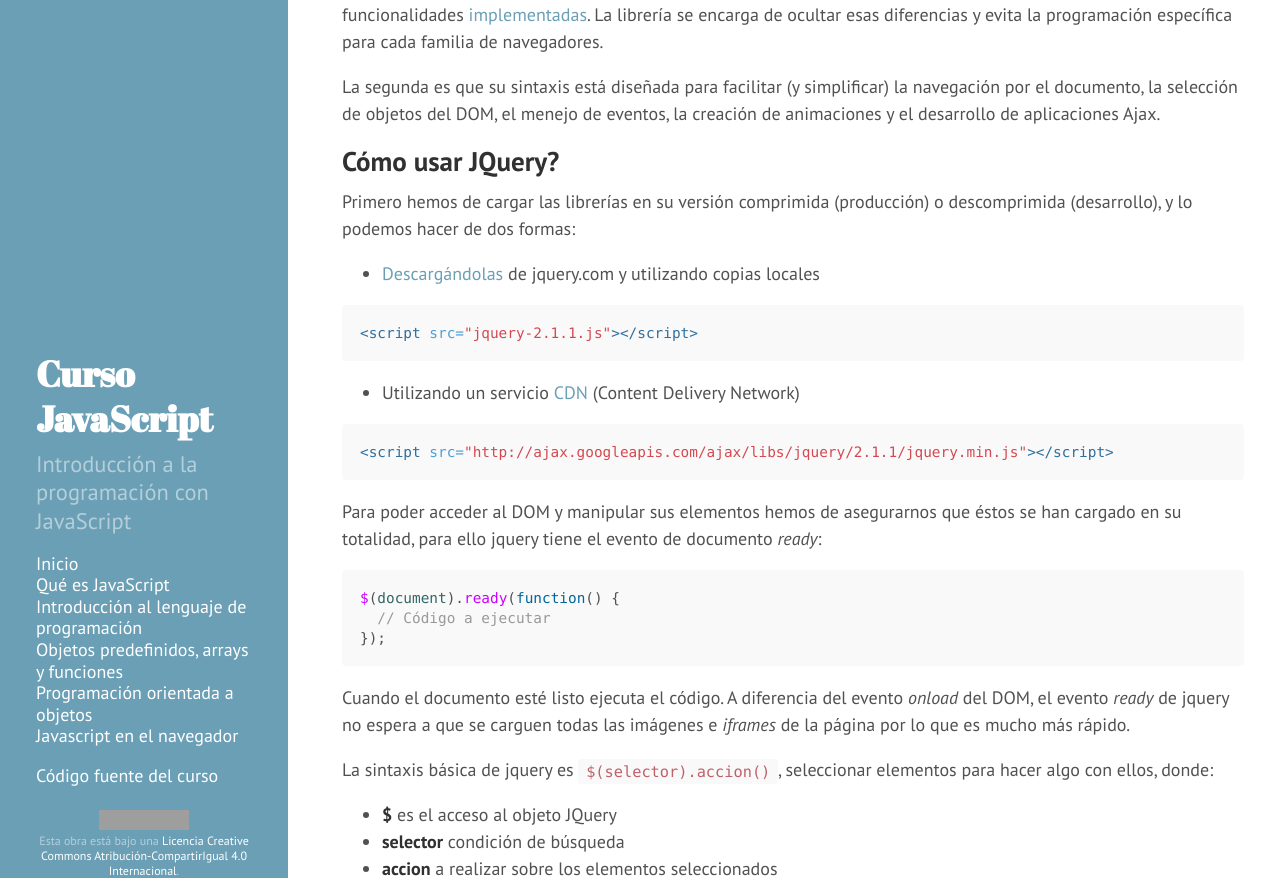
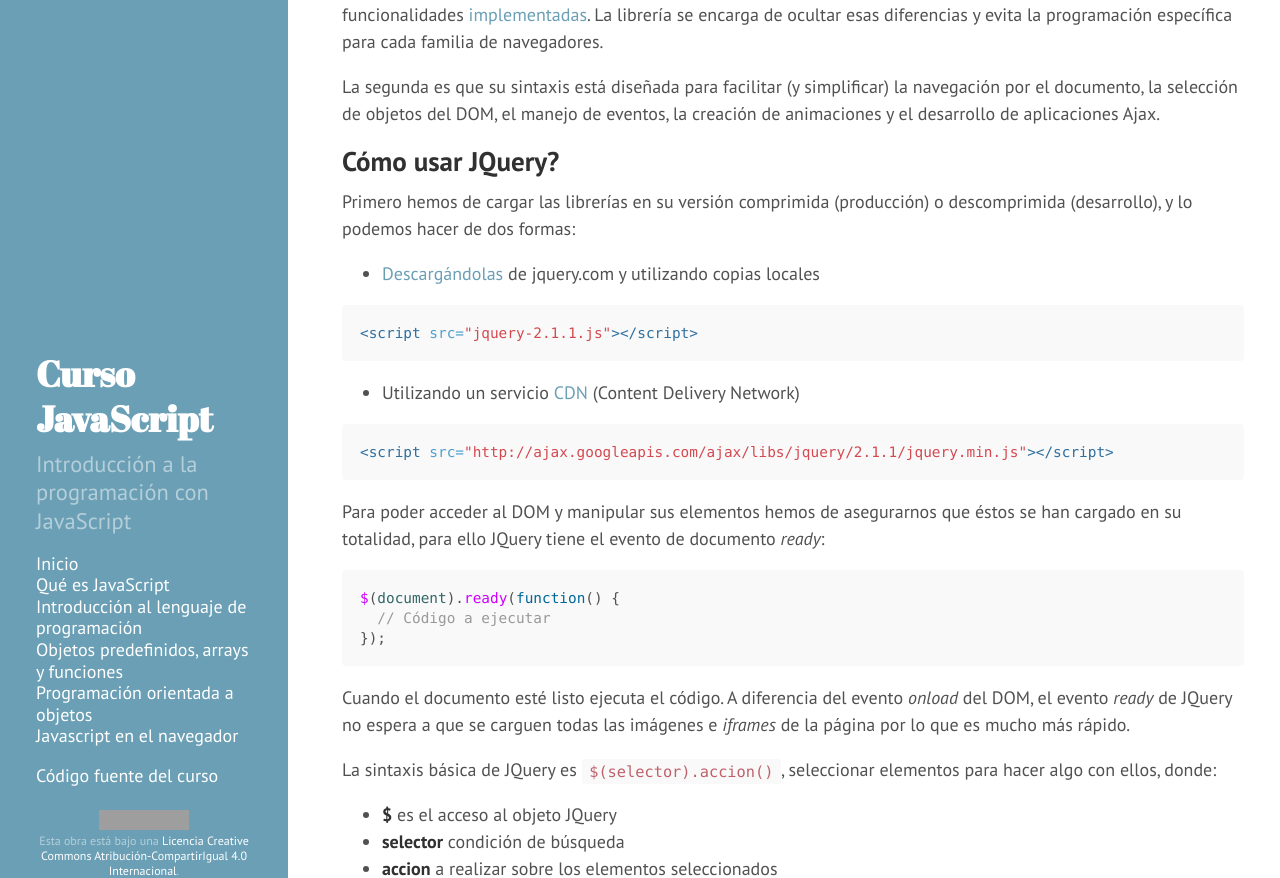
Before and after one commit to xguaita/curso-javascript, a Jekyll site: the page built from modulo5/jquery/index.md, in a window 1280 px wide and 1400 px high. Shown: the part 453-1331 px from the top of the window. Built offline with Jekyll 4.4.1, drawn with Linux system fonts in a browser that asks for light colours; Markdown is read by kramdown in place of the engine named in the settings; some of the changed text lies outside the part shown; grey boxes are pictures that could not be loaded.

Commit message:
Mover tema jquery

````diff
--- a/modulo5/jquery.md
+++ b/modulo5/jquery/index.md
@@ -18,7 +18,7 @@
 ## Por qué JQuery?
 La primera razón de utilizar JQuery, o librerías similares como <a href="http://prototypejs.org/" target="_blank">prototype</a> o <a href="http://yuilibrary.com/" target="_blank">YUI</a>, es simple: **compatibilidad**. Los diferentes navegadores implementan de forma diferente el DOM a causa de la poca claridad con que están definidas algunas características del modelo en las <a href="http://www.w3.org/DOM/" target="_blank">especificaciones</a> del W3C. También hay diferencias en la cantidad de funcionalidades <a href="http://quirksmode.org/dom/core/" target="_blank">implementadas</a>. La librería se encarga de ocultar esas diferencias y evita la programación específica para cada familia de navegadores.
 
-La segunda es que su sintaxis está diseñada para facilitar (y simplificar) la navegación por el documento, la selección de objetos del DOM, el menejo de eventos, la creación de animaciones y el desarrollo de aplicaciones Ajax.
+La segunda es que su sintaxis está diseñada para facilitar (y simplificar) la navegación por el documento, la selección de objetos del DOM, el manejo de eventos, la creación de animaciones y el desarrollo de aplicaciones Ajax.
 
 ## Cómo usar JQuery?
 Primero hemos de cargar las librerías en su versión comprimida (producción) o descomprimida (desarrollo), y lo podemos hacer de dos formas:
@@ -35,16 +35,16 @@
 <script src="http://ajax.googleapis.com/ajax/libs/jquery/2.1.1/jquery.min.js"></script>
 ```
 
-Para poder acceder al DOM y manipular sus elementos hemos de asegurarnos que éstos se han cargado en su totalidad, para ello jquery tiene el evento de documento _ready_:
+Para poder acceder al DOM y manipular sus elementos hemos de asegurarnos que éstos se han cargado en su totalidad, para ello JQuery tiene el evento de documento _ready_:
 
 ```javascript
 $(document).ready(function() {
   // Código a ejecutar
 });
 ```
-Cuando el documento esté listo ejecuta el código. A diferencia del evento _onload_ del DOM, el evento _ready_ de jquery no espera a que se carguen todas las imágenes  e _iframes_ de la página por lo que es mucho más rápido.
+Cuando el documento esté listo ejecuta el código. A diferencia del evento _onload_ del DOM, el evento _ready_ de JQuery no espera a que se carguen todas las imágenes  e _iframes_ de la página por lo que es mucho más rápido.
 
-La sintaxis básica de jquery es ```$(selector).accion()```, seleccionar elementos para hacer algo con ellos, donde:
+La sintaxis básica de JQuery es ```$(selector).accion()```, seleccionar elementos para hacer algo con ellos, donde:
 
 - **$** es el acceso al objeto JQuery
 - **selector** condición de búsqueda
@@ -200,7 +200,7 @@
 ## Proyecto Memory
 Juego de cartas boca abajo donde hay que recordar la posición e ir haciendo parejas. En esta versión en lugar de imágenes se utilizan las tablas de multiplicar y se tienen como máximo 40 intentos para hacer las 10 parejas. Cada vez que se empieza un juego se selecciona aleatóriamente el valor del multiplicando entre 2 y 9.
 
-![](../images/memory.png)
+![](../../images/memory.png)
 
   <a href="http://rawgit.com/xguaita/curso-javascript/master/JQuery/memory/index.html" target="_blank">Jugar...</a>
 
````
Also changed, not shown: other parts of modulo5/jquery/index.md (+2 -2 lines).
